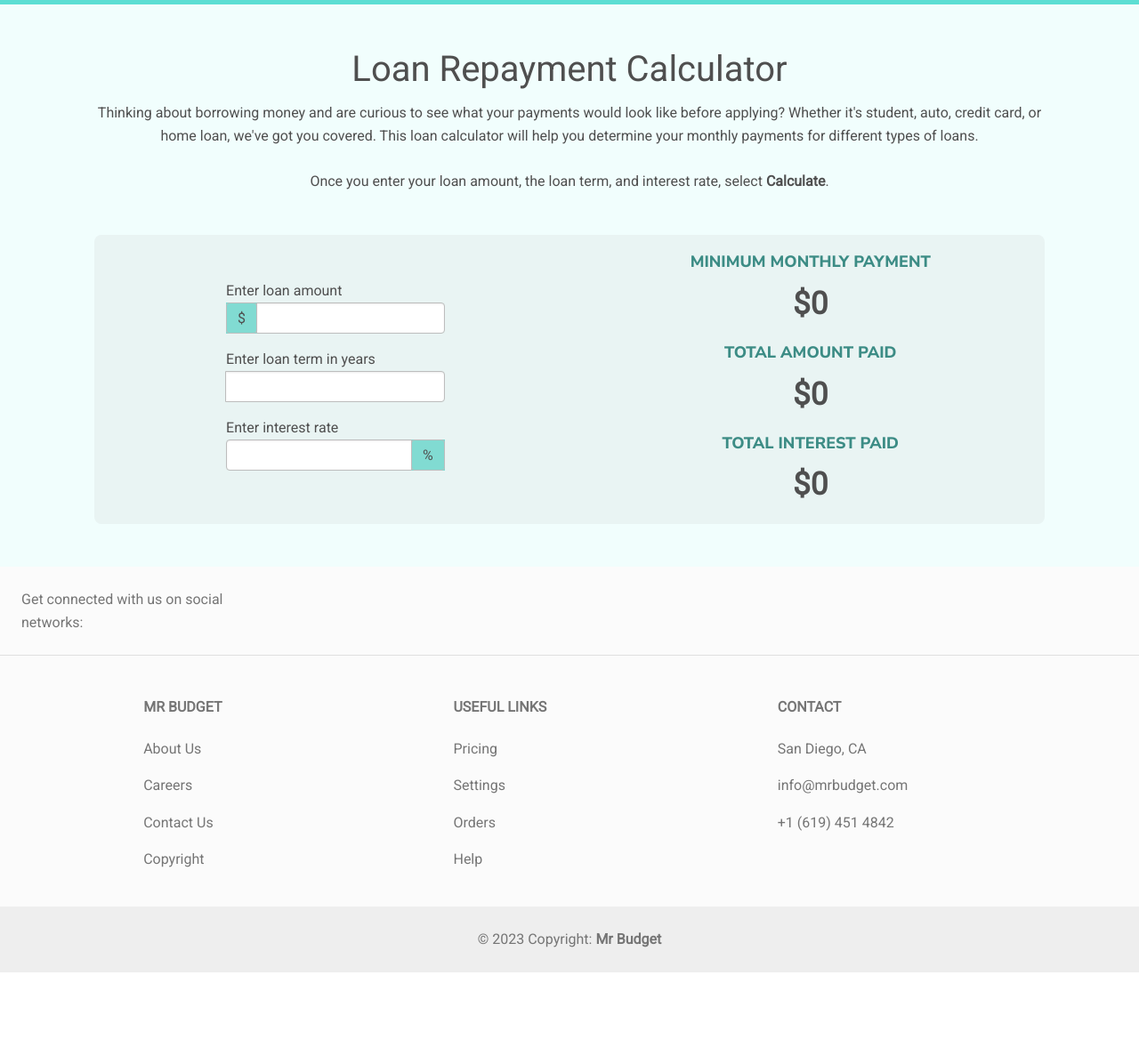
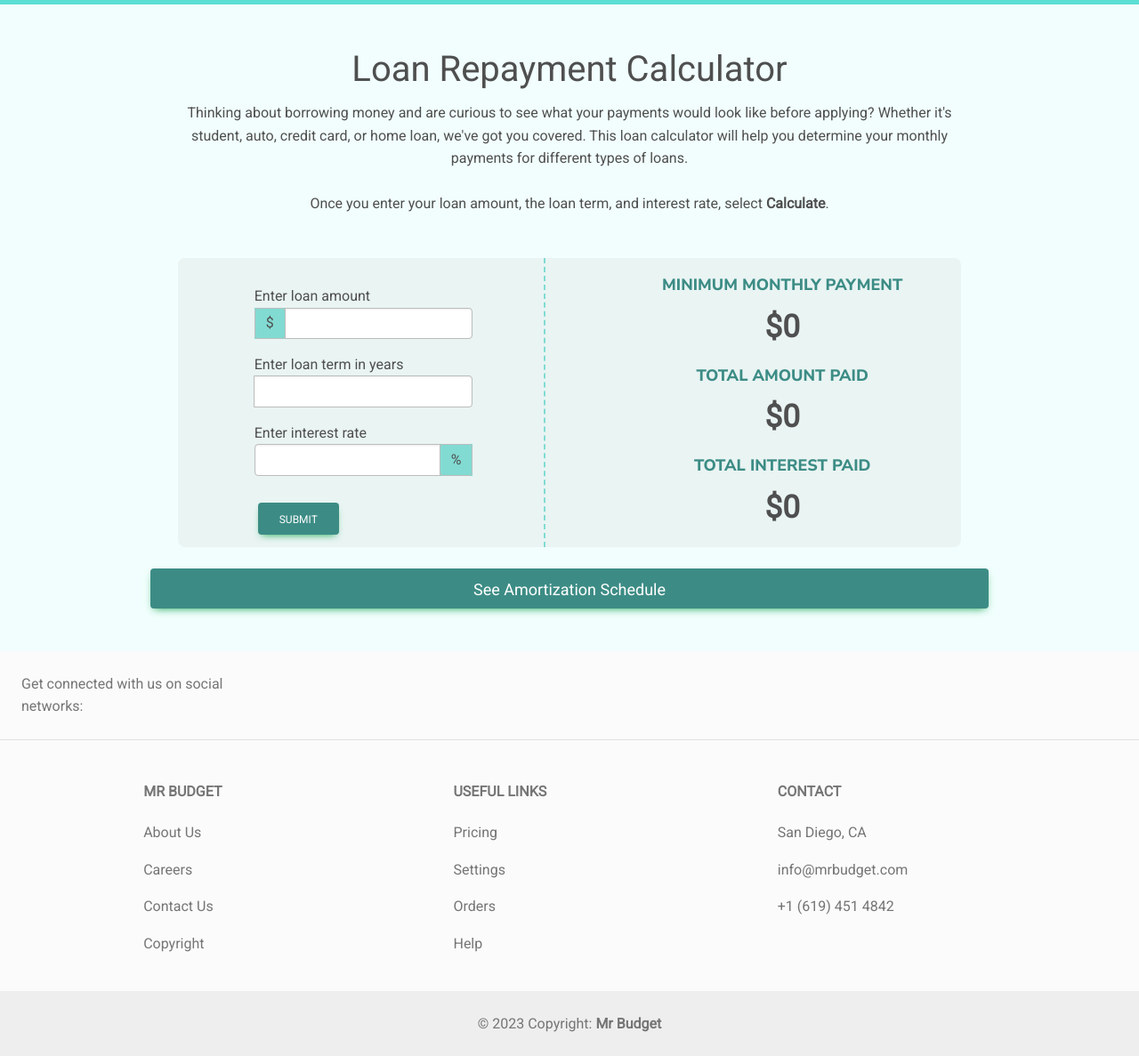
Before and after one commit to mariobd38/mrbudget, a Flask app: page /loan_repayment_calc in a window 1280 px wide. Shown: the part 140-1327 px from the top of the page at 89% size. Before the commit the page ends 1233 px from the top, so only its background shows below. Run offline with Flask 3, Linux system fonts and the light colour scheme; some libraries are stand-ins or nearby versions.

Commit message:
loan repayment calculator (beta)

```diff
--- a/static/loan_repay_calc.css
+++ b/static/loan_repay_calc.css
@@ -1,5 +1,5 @@
 .top-description {
-    width: 85%;
+    width: 70%;
     margin: auto;
 }
 .loan-inputs {
@@ -18,10 +18,28 @@ input::-webkit-inner-spin-button {
 }
 .calculation-sec {
     background-color: rgb(233, 244, 243);
+    border-radius: 8px;
+    width: 70%;
+    margin: auto;
+}
+@media (width < 980px) {
+    .calculation-sec {
+        width: 85%;
+    }
+}
+@media (width < 980px) {
+    .calculation-input {
+        border: 0;
+    }
+}
+@media (width >= 980px) {
+    .calculation-input {
+        border-right: 2px dashed rgb(129, 219, 210);
+        padding-right: 60px;
+    }
+}
+.calculation-output {
     padding-top: 20px;
-    border-radius: 8px;
-    width: 85%;
-    margin: auto;
 }
 .payment-text {
     text-transform: uppercase;
@@ -34,3 +52,27 @@ input::-webkit-inner-spin-button {
     font-size: 35px;
     font-weight: 700;
 }
+.submit {
+    background-color: #3c8c85;
+    color: white;
+}
+.amortization-button {
+    text-transform: capitalize;
+    font-size: 18px;
+    background-color: #3c8c85;
+}
+table {
+    border-collapse: collapse;
+    border-spacing: 0;
+    width: 100%;
+    border: 1px solid #ddd;
+  }
+
+  th, td {
+    text-align: left;
+    padding: 8px;
+    font-weight: 600;
+  }
+.card {
+    overflow-x:auto;
+}
--- a/templates/resources/loan_repay_calc.html
+++ b/templates/resources/loan_repay_calc.html
@@ -17,15 +17,15 @@
 
             <div class="pt-5">
                 <div class="d-flex justify-content-around calculation-sec">
-                    <form>
-                        <div class="loan-inputs w-40">
+                    <div class="calculation-input">
+                        <div class="loan-inputs">
                             <div>
                                 <label for="loan_amount">Enter loan amount</label>
                                 <div class="input-group mb-3">
                                     <div class="input-group-prepend side-symbol">
                                     <span class="input-group-text">$</span>
                                     </div>
-                                    <input type="number" class="form-control" aria-label="Amount (to the nearest dollar)">
+                                    <input type="number" class="form-control" aria-label="Amount (to the nearest dollar)" id="loan_amount_value">
                                 </div>
                             </div>
 
@@ -33,12 +33,12 @@
                             <div class="input-group mb-3 w-40">
                                 <div class="input-group-prepend">
                                 </div>
-                                <input type="number" class="form-control" aria-label="Loan Term">
+                                <input type="number" class="form-control" aria-label="Loan Term" id="loan_term_value">
                             </div>
 
                             <label for="loan_term">Enter interest rate</label>
                             <div class="input-group">
-                                <input type="number" class="form-control" aria-label="Interest rate">
+                                <input type="number" class="form-control" aria-label="Interest rate" id="interest_rate_value">
                                 <div class="input-group-append side-symbol">
                                     <span class="input-group-text">%</span>
                                     <!-- <button class="btn btn-outline-secondary" type="button">Button</button>
@@ -46,25 +46,128 @@
                                 </div>
                             </div>
                         </div>
-                    </form>
-                    <div>
+                        <div class=" ps-4">
+                            <button class="btn submit btn-success text-center m-auto" id="submit-info">Submit</button>
+
+                        </div>
+                    </div>
+                    <div class="calculation-output">
                         <div class="min-payment-div">
                             <h4 class="payment-text text-center">Minimum monthly payment</h2>
-                                <p class="text-center payment">$<span class="payment-value">0</span></p>
+                                <p class="text-center payment">$<span class="payment-value min-mon-payment">0</span></p>
                         </div>
                         <div class="total-amount-div">
                             <h4 class="payment-text text-center">Total Amount Paid</h2>
-                                <p class="text-center payment">$<span class="payment-value">0</span></p>
+                                <p class="text-center payment">$<span class="payment-value tot-amt-paid">0</span></p>
                         </div>
                         <div class="total-amount-div">
                             <h4 class="payment-text text-center">Total Interest Paid</h2>
-                                <p class="text-center payment">$<span class="payment-value">0</span></p>
+                                <p class="text-center payment">$<span class="payment-value tot-int-paid">0</span></p>
                         </div>
                     </div>
                 </div>
             </div>
+
+
+
+            <div class="pt-4">
+                <p class="m-auto text-center">
+                    <button class="btn btn-success w-75 m-auto amortization-button" type="button" data-bs-toggle="collapse" data-bs-target="#collapseExample" aria-expanded="false" aria-controls="collapseExample">
+                      See amortization schedule
+                    </button>
+                  </p>
+                  <div class="collapse w-75 m-auto text-center" id="collapseExample">
+                    <div class="card card-body" style="overflow-x:auto;">
+                        Data not available. Please enter a loan amount, loan term, and interest rate first.
+                    </div>
+                  </div>
+            </div>
         </div>
 
+        <script>
+            document.getElementById('submit-info').addEventListener('click', function() {
+            let loan_amount_value = document.querySelector("#loan_amount_value").value;
+            let loan_term_value = document.querySelector("#loan_term_value").value;
+            let interest_rate_value = document.querySelector("#interest_rate_value").value;
+            console.log("submit!!!")
+            console.log(loan_amount_value + " " + loan_term_value + " " + interest_rate_value);
+
+            let totalYears = loan_term_value;
+            let interestRate = interest_rate_value/100;
+            let totalMonths = loan_term_value*12;
+            let currBalance = loan_amount_value;
+            let principalPaid = 0;
+            let currInterest = Math.round((currBalance * (interestRate/12))*100) / 100;
+            let monthlyPayment = 0;
+            let totalInterest = 0;
+            let denom = 1-(Math.pow(1+(interestRate/12),-12*totalYears));
+            monthlyPayment = Math.round((currInterest / denom) * 100) / 100;
+            let newYear = false;
+            let yearText = "";
+            const name = "Coding Beauty";
+            let currYear = 0;
+            console.log(name);
+
+            let tableColumns = "";
+            for(let i = 0; i <totalMonths;i++) {
+                if ((i + 1) % 12 == 0) {
+                    newYear = true;
+                    currYear++;
+                    yearText = "Year " + currYear;
+                } else {
+                    newYear = false;
+                    yearText = "";
+                }
+                currBalance -= principalPaid;
+                currBalance = Math.round(currBalance * 100) / 100;
+                currInterest = Math.round(currBalance * (interestRate/12) * 100) / 100;
+                principalPaid = Math.round((monthlyPayment - currInterest) * 100) / 100;
+                totalInterest = Math.round((totalInterest + currInterest) * 100) / 100;
+
+                tableColumns += "<tr>" +
+                    "<td class=\"text-center\">" + yearText + "</td>" +
+                    "<td class=\"text-center\">$" + currBalance + "</td>" +
+                    "<td class=\"text-center\">$" + currInterest + "</td>" +
+                    "<td class=\"text-center\">$" + principalPaid + "</td>" +
+                    "<td class=\"text-center\">$" + totalInterest + "</td>" +
+                    "<td class=\"text-center\">$" + monthlyPayment + "</td>";
+            }
+
+
+
+            let card = document.querySelector(".card");
+            card.innerHTML = "<table>" +
+                "<tr>" +
+                    "<th class=\"text-center\"> Years </th>" +
+                    "<th class=\"text-center\"> Balance</th>" +
+                    "<th class=\"text-center\"> Interest</th>" +
+                    "<th class=\"text-center\"> Principal paid</th>" +
+                    "<th class=\"text-center\"> Total interest paid</th>" +
+                    "<th class=\"text-center\"> Monthly payment</th>" +
+                "</tr>" + tableColumns +
+                "</table>";
+
+
+
+                let min_month_payment = document.querySelector(".min-mon-payment");
+                min_month_payment.textContent = Math.round(monthlyPayment);
+
+                let tot_amt_paid = document.querySelector(".tot-amt-paid");
+                tot_amt_paid.textContent = parseInt(loan_amount_value) + parseInt(totalInterest);
+                console.log(parseInt(loan_amount_value) + parseInt(totalInterest));
+
+                let tot_int_paid = document.querySelector(".tot-int-paid");
+                tot_int_paid.textContent = Math.round(totalInterest, 2);
+                // min_mon_payment.innerContext = Math.round(monthlyPayment);
+            // card.value = "Hello world";
+        });
+
+            var collapseElementList = [].slice.call(document.querySelectorAll('.collapse'))
+            var collapseList = collapseElementList.map(function (collapseEl) {
+                return new bootstrap.Collapse(collapseEl)
+            });
+
+        </script>
     {% endblock %}
 
     {% block footer %}
```
